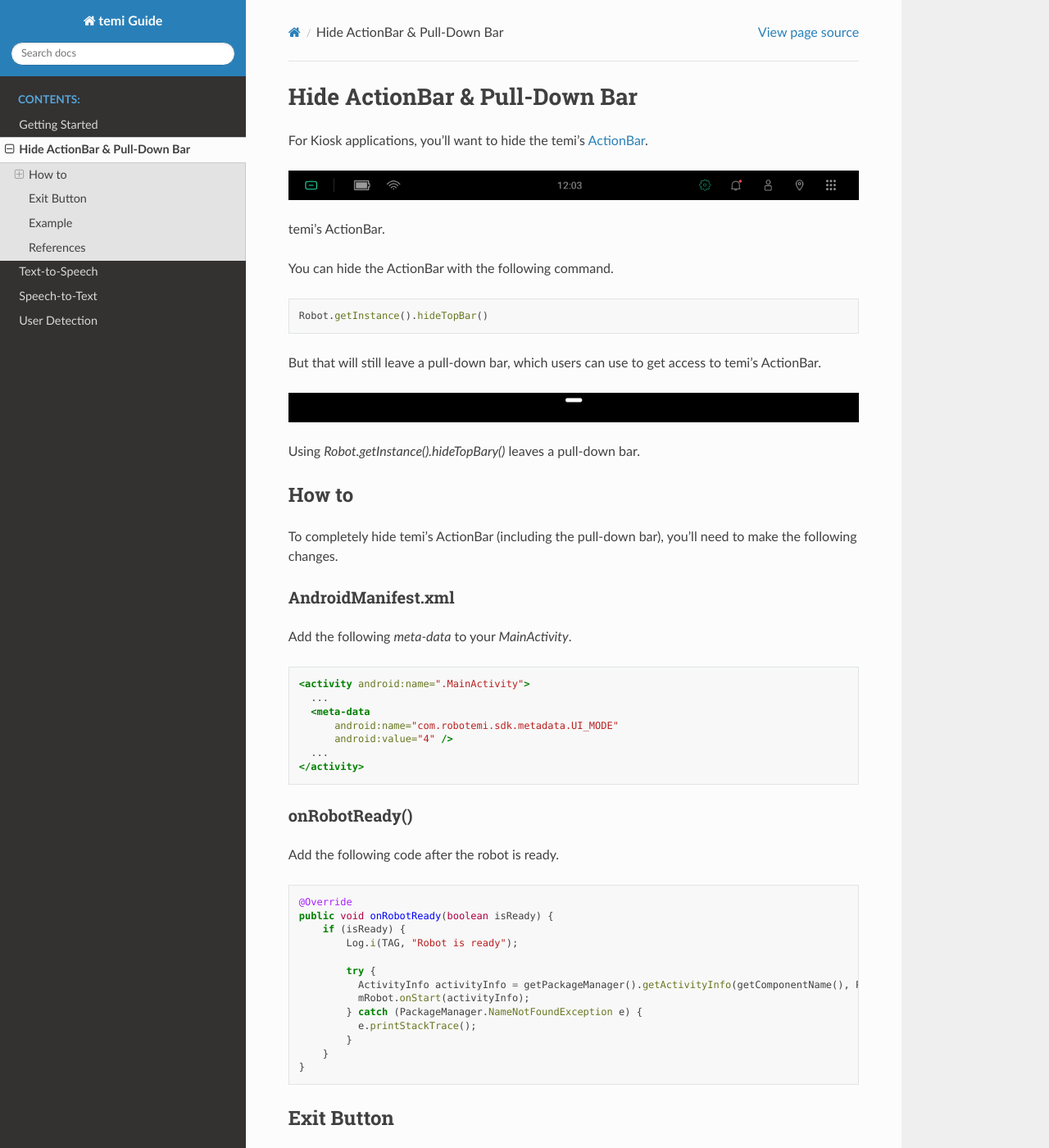
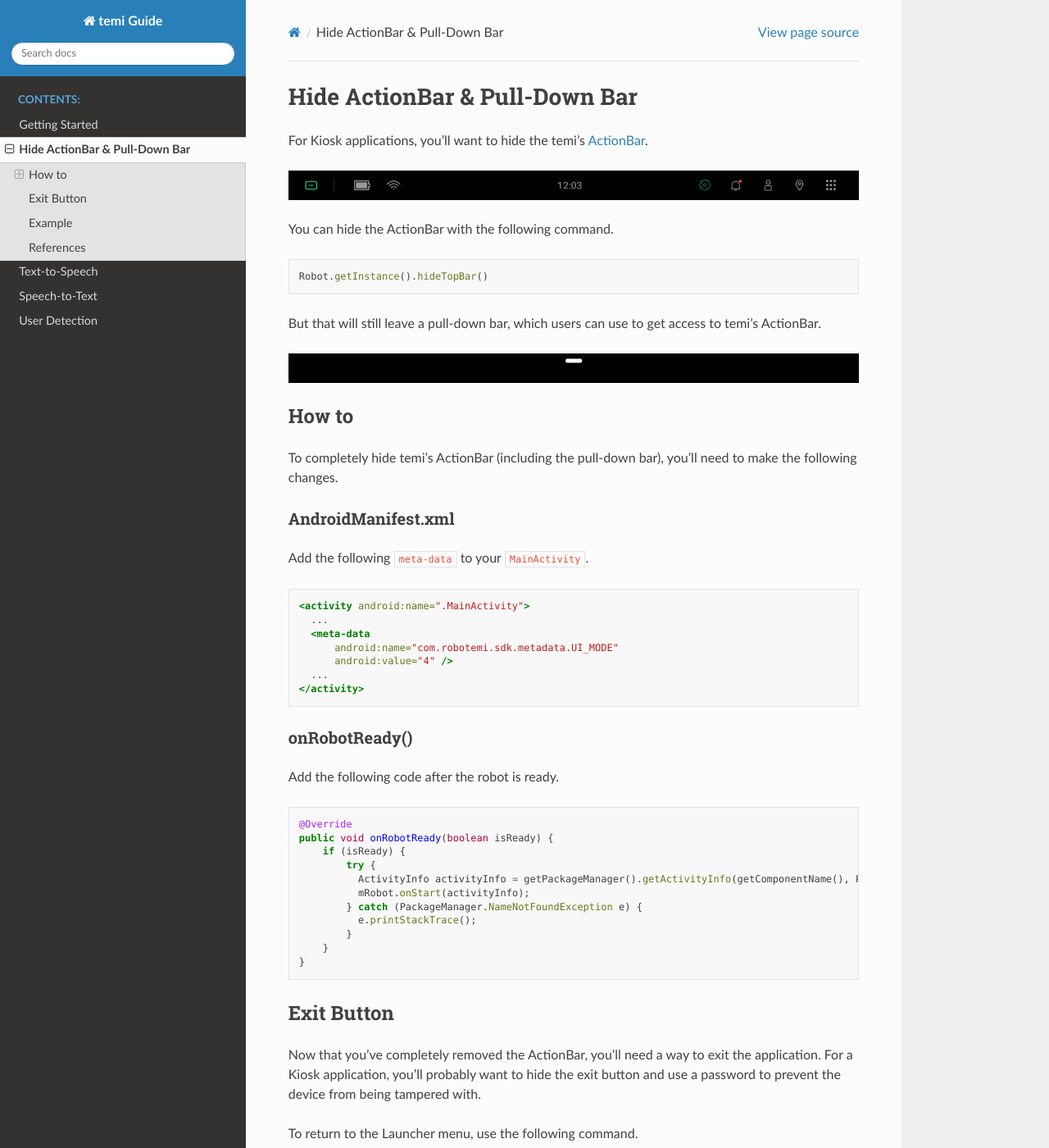
Before and after one commit to hapi-robo/temi-guide, a Sphinx documentation site: the page built from docs/source/hide-actionbar.rst, in a window 1280 px wide and 1400 px high. Shown: the whole window at 82% size. Built offline with Sphinx 7.4.7 and the Read the Docs theme 2.0.0, drawn with Linux system fonts in a browser that asks for light colours.

Commit message:
Changes tags

```diff
--- a/docs/source/hide-actionbar.rst
+++ b/docs/source/hide-actionbar.rst
@@ -6,8 +6,6 @@
 .. image:: _static/img/temi-actionbar.png
   :width: 800
   :alt: temi ActionBar
-
-temi's ActionBar.
 
 You can hide the ActionBar with the following command.
 
@@ -21,8 +19,6 @@
   :width: 800
   :alt: temi Pull-Down Bar
 
-Using `Robot.getInstance().hideTopBary()` leaves a pull-down bar.
-
 
 How to
 ------
@@ -31,7 +27,7 @@
 
 AndroidManifest.xml
 +++++++++++++++++++
-Add the following `meta-data` to your `MainActivity`.
+Add the following ``meta-data`` to your ``MainActivity``.
 
 .. code-block:: xml
 
@@ -53,8 +49,6 @@
   @Override
   public void onRobotReady(boolean isReady) {
       if (isReady) {
-          Log.i(TAG, "Robot is ready");
-
           try {
             ActivityInfo activityInfo = getPackageManager().getActivityInfo(getComponentName(), PackageManager.GET_META_DATA);
             mRobot.onStart(activityInfo);
```
